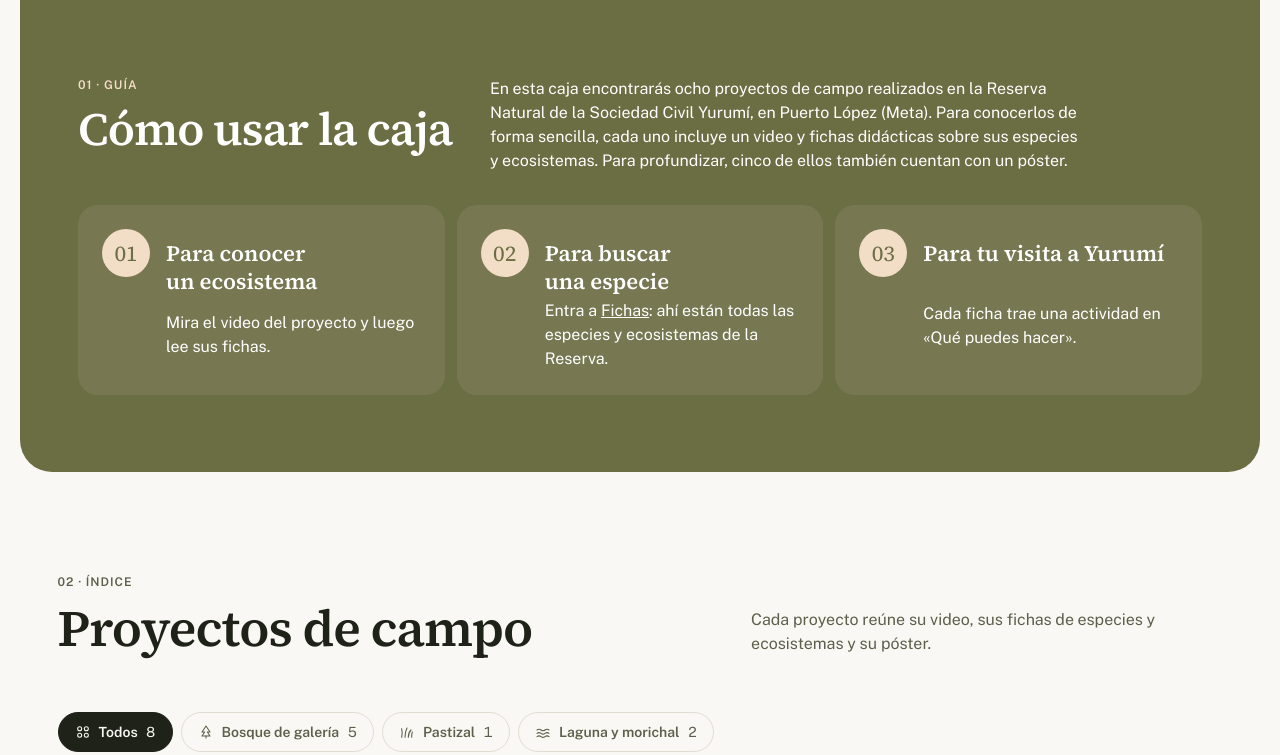
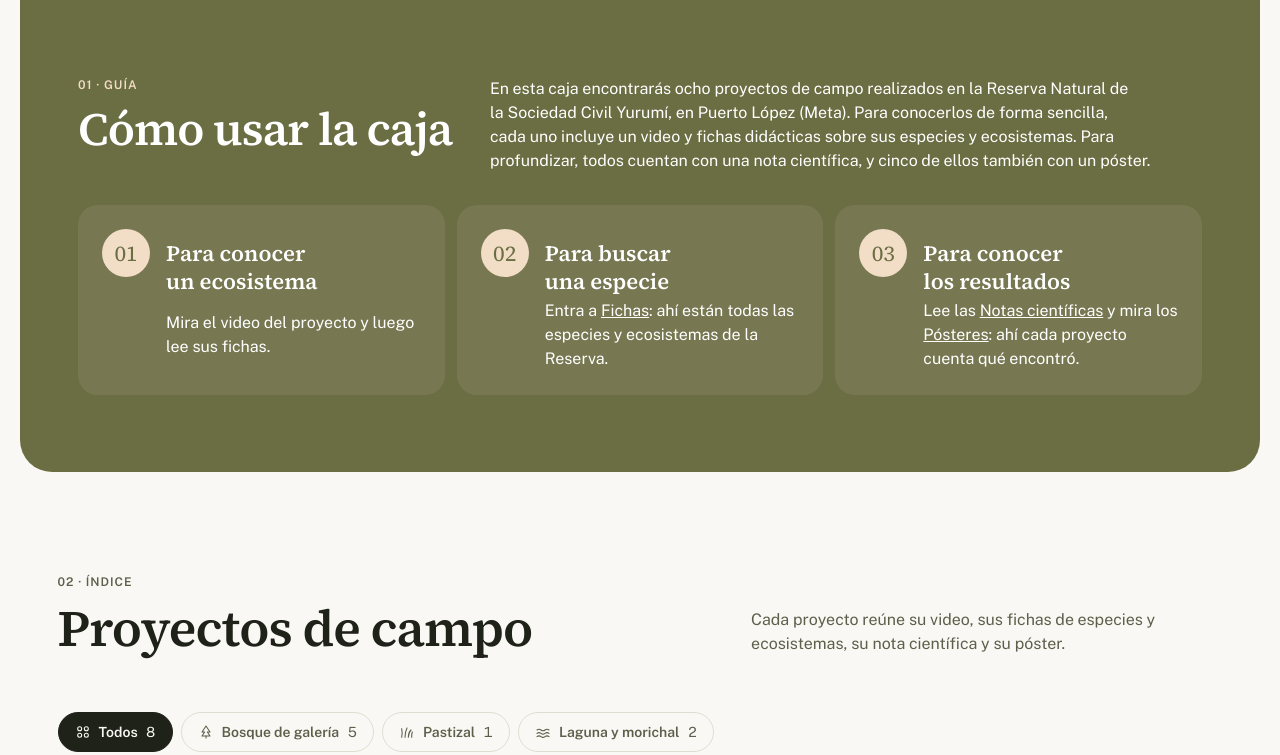
Before and after one commit to Yurumi-a-la-mano/Yurumi-a-la-mano.github.io, a plain HTML site: page index.html in a window 1280 px wide. Shown: the part 1758-2513 px from the top of the page. Drawn offline with nearby package versions, Linux system fonts and the light colour scheme.

Commit message:
Vuelve a mostrar las notas científicas
- MOSTRAR_NOTAS pasa a true, con el visto bueno de las profesoras.
- Guía de la portada: el paso 03 ahora lleva a las notas científicas y a los pósteres.

Co-Authored-By: Claude Opus 5.5 <noreply@anthropic.com>
Claude-Session: https://claude.ai/code/session_01J362jhofpSFCFXFGT9wzEC

```diff
--- a/index.html
+++ b/index.html
@@ -604,7 +604,7 @@ const ECOSISTEMAS = ['hojarasca-laguna', 'redes-morichal'];
 const catKey = f => f.tipo === 'especie' ? 'especie' : ECOSISTEMAS.includes(f.slug) ? 'ecosistema' : 'cobertura';
 const tipoTxt = f => ({especie: 'Especie', cobertura: 'Cobertura vegetal', ecosistema: 'Ecosistema'})[catKey(f)];
 // Interruptor: false oculta la pestaña de notas y todo lo que lleva a ellas. true las vuelve a mostrar.
-const MOSTRAR_NOTAS = false;
+const MOSTRAR_NOTAS = true;
 if (!MOSTRAR_NOTAS) document.querySelectorAll('.solo-notas').forEach(e => e.remove());
 const ORIG = 'https://yurumi-a-la-mano.github.io/';
 const LEAF = '<svg viewBox="0 0 24 24" fill="none" stroke="var(--primary)" stroke-width="1.6" stroke-linecap="round" stroke-linejoin="round" aria-hidden="true"><path d="M12 21c-5-2-7-6.5-6-12 4-.8 8.5.6 10.5 4.2 1.5 2.6 1 5.6-4.5 7.8z"/><path d="M12 21c-1.5-3.8-3-6.6-6-11"/></svg>';
@@ -711,7 +711,7 @@ function guide(){
     <ol class="steps">
       <li><span class="n">01</span><h3>Para conocer un ecosistema</h3><p>Mira el video del proyecto y luego lee sus fichas.</p></li>
       <li><span class="n">02</span><h3>Para buscar una especie</h3><p>Entra a <a href="#fichas">Fichas</a>: ahí están todas las especies y ecosistemas de la Reserva.</p></li>
-      <li><span class="n">03</span><h3>Para tu visita a Yurumí</h3><p>Cada ficha trae una actividad en «Qué puedes hacer».</p></li>
+      <li><span class="n">03</span><h3>Para conocer los resultados</h3><p>${MOSTRAR_NOTAS ? 'Lee las <a href="#notas">Notas científicas</a> y mira los <a href="#posters">Pósteres</a>: ahí cada proyecto cuenta qué encontró.' : 'Mira los <a href="#posters">Pósteres</a>: ahí cada proyecto cuenta qué encontró.'}</p></li>
     </ol>
     </div></div></section>`;
 }
```
